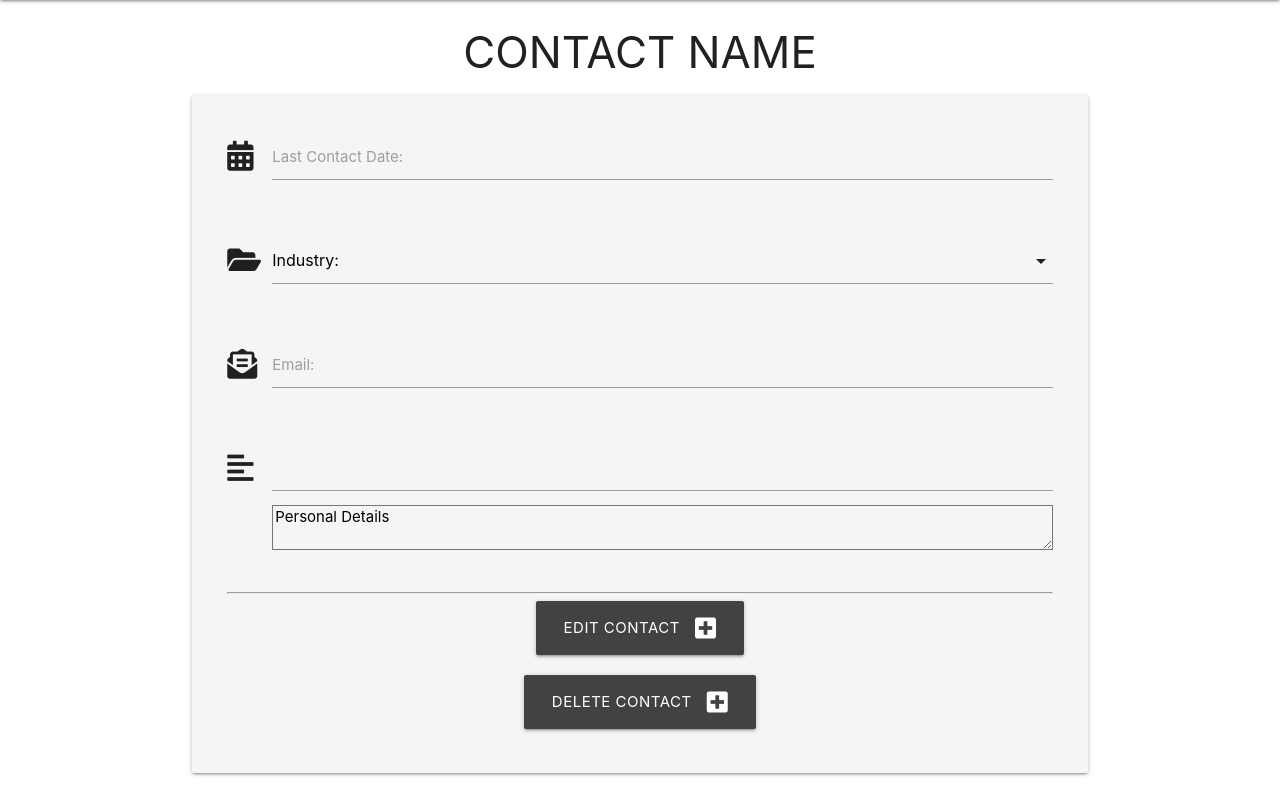
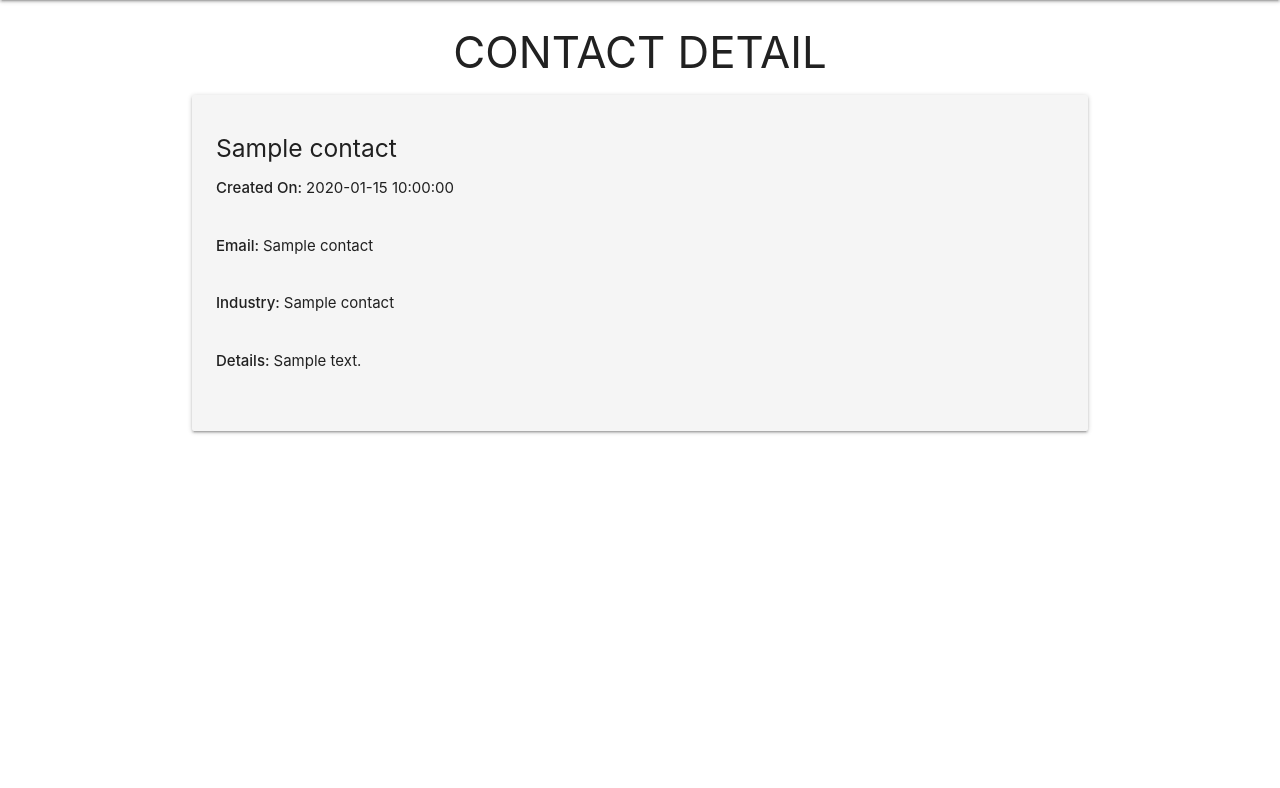
Before and after one commit to David-Gyavi/my-persona-portfolio-project, a Flask app: template templates/contact_detail.html in a window 1280 px wide. Shown: the part 64-852 px from the top of the page. After the commit the page ends 498 px from the top, so only its background shows below. Run offline with Flask 2, Linux system fonts and the light colour scheme; the template is opened without the code that fills it: most values are stand-ins (such as "Sample title", 1, 10 or a date in 2020); some libraries are stand-ins or nearby versions.

Commit message:
Contact details display updateded

```diff
--- a/templates/contact_detail.html
+++ b/templates/contact_detail.html
@@ -1,66 +1,36 @@
 {% extends "base.html" %}
 {% block content %}
+<div class="container">
+    <h3 class="light-grey-text text-darken-4 center-align">CONTACT DETAIL</h3>
+<div class="row card-panel grey lighten-4">
 
-<div class="container">
-    <h3 class="light-grey-text text-darken-4 center-align">CONTACT NAME</h3>
-<div class="row card-panel grey lighten-4">
-    <form class="col s12" method="POST" action="{{ url_for('add_contact') }}">
-        <!--due date picker-->
+    <h5>
+        {% if contact.is_helpful %}
+        <i class="fas fa-star"></i>
+        {% endif %}
+        {{ contact.contact_name }}
+    </h5>
+
+    <!--created on-->
     <div class="row">
-            <div class="input-field col s12">
-                <i class="fas fa-calendar-alt prefix light-grey-text text-darken-4"></i>
-                <input id="due_date" name="due_date" type="text" class="datepicker validate" required>
-                <label for="due_date">Last Contact Date:</label>
+        <p><strong> Created On: </strong>{{ contact.created_on }}</p>
+
     </div>
+     <!--email-->
+     <div class="row">
+        <p><strong> Email: </strong>{{ contact.email_name }}</p>
+
     </div>
     <!--Industry field-->
     <div class="row">
-            <div class="input-field col s12">
-             <i class="fas fa-folder-open prefix light-grey-text text-darken-4"></i>
-                <select id="industry_name" name="industry_name" class="validate" required>
-                    <option value="" disabled selected>Industry:</option>
-                    {% for industry in industrys %}
-                    <option value="{{ industry.industry_name }}">{{ industry.industry_name }}</option>
-                    {% endfor %}
-                </select>
+        <p><strong> Industry: </strong>{{ contact.industry_name }}</p>
+
     </div>
-        </div>
-        <!--email name-->
+     <!--person detail-->
      <div class="row">
-            <div class="input-field col s12">
-                <i class="fas fa-envelope-open-text prefix light-grey-text text-darken-4"></i>
-                <input id="email_name" name="email_name" type="text" class="validate">
-                <label for="icon_email">Email:</label>
-            </div>
-        </div>
-        <!--person_detail-->
-        <div class="row">
-            <div class="input-field col s12">
-                <i class="fas fa-align-left prefix light-grey-text text-darken-4"></i>
-                <textarea id="person_detail" name="person_detail" class="materialize-textarea" minlength="5"
-                    maxlength="500" required></textarea>
-                <textarea for="person_detail">Personal Details</textarea>
-            </div>
-        </div>
-        <hr>
-        <!--submit button-->
-        <div class="row">
-            <div class="col s12 center-align">
-                <button type="submit" class="btn-large grey darken-3 text-shadow">
-                   Edit Contact<i class="fas fa-plus-square right"></i>
-                </button:>
-            </div>
-        </div>
-        <div class="row">
-            <div class="col s12 center-align">
-                <button type="submit" class="btn-large grey darken-3 text-shadow">
-                    Delete Contact<i class="fas fa-plus-square right"></i>
-                </button:>
-            </div>
-        </div>
-    </form>
+        <p><strong> Details: </strong>{{ contact.person_detail }}</p>
+
     </div>
 </div>
 
-
 {% endblock %}
```
Also changed, not shown: templates/my_contact.html (+7 -1 lines). Lines whose indentation alone changed are shown as unchanged.
